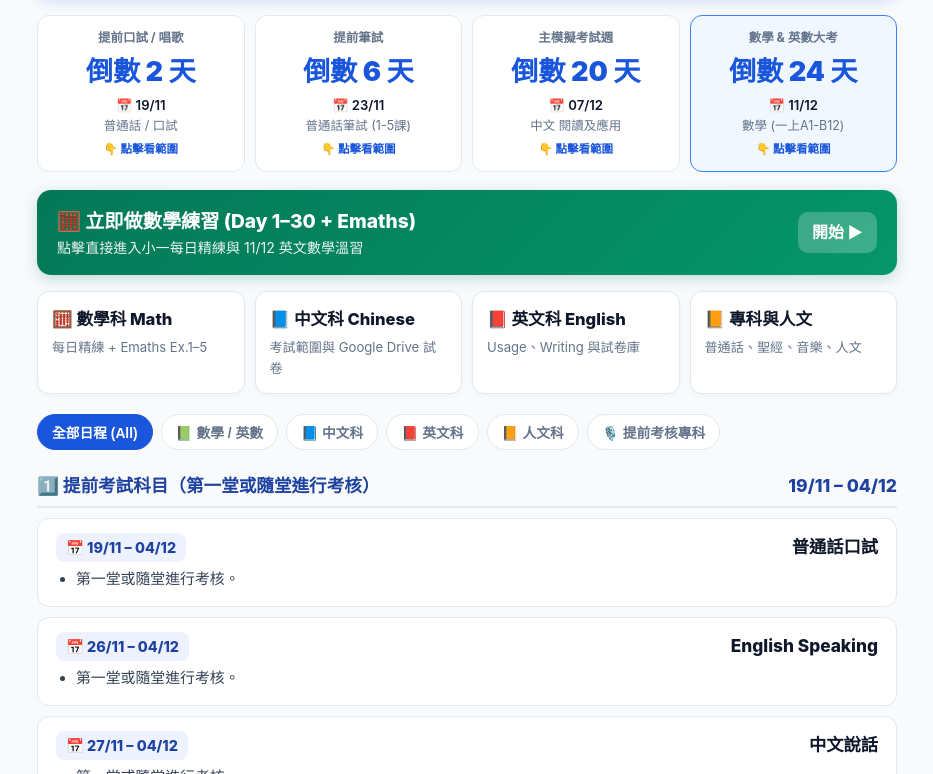
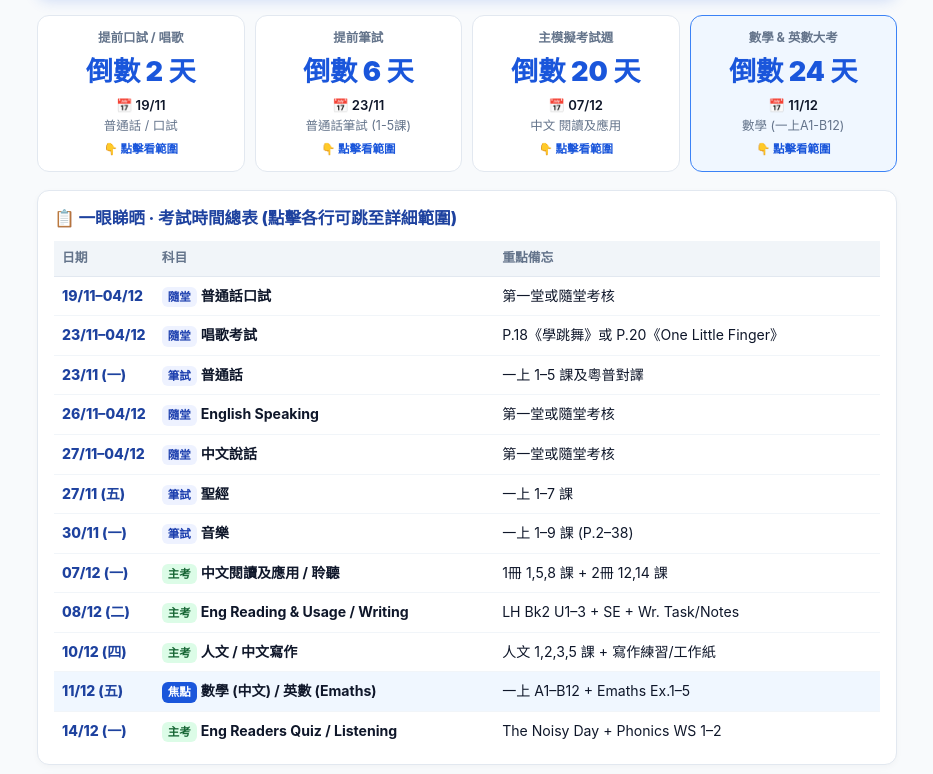
Before and after one commit to leighapollo277-coder/yy-math-drill, a plain HTML site: page index.html in a window 1280 px wide. Shown: the part 178-952 px from the top of the page, without its empty margins (173-1106 px from the left). Drawn offline with Linux system fonts and the light colour scheme.

Commit message:
feat: add compact at-a-glance one-view exam timetable on Home Hub

```diff
--- a/index.html
+++ b/index.html
@@ -160,6 +160,29 @@
     padding: 6px 14px; border-radius: 8px; font-size: 0.88rem; font-weight: 700; text-decoration: none; margin-top: 8px;
   }
 
+  /* At-a-Glance Compact Timetable */
+  .glance-card {
+    background: var(--card-bg);
+    border: 1px solid var(--border);
+    border-radius: 12px;
+    padding: 14px 16px;
+    margin-bottom: 16px;
+    box-shadow: 0 2px 6px rgba(0,0,0,0.03);
+    overflow-x: auto;
+  }
+  .glance-title { font-size: 1.04rem; font-weight: 800; color: var(--primary-dark); margin-bottom: 10px; }
+  .glance-table { width: 100%; border-collapse: collapse; font-size: 0.88rem; }
+  .glance-table th { text-align: left; padding: 7px 8px; background: #f1f5f9; color: var(--text-muted); font-size: 0.8rem; border-bottom: 1px solid var(--border); }
+  .glance-table td { padding: 8px 8px; border-bottom: 1px solid #f1f5f9; vertical-align: top; }
+  .glance-table tr:last-child td { border-bottom: none; }
+  .glance-table tr.glance-row { cursor: pointer; }
+  .glance-table tr.glance-row:hover { background: #f8fafc; }
+  .glance-date { font-weight: 800; color: var(--primary-dark); white-space: nowrap; width: 1%; }
+  .glance-subj { font-weight: 700; color: var(--text); }
+  .glance-tag { display: inline-block; font-size: 0.72rem; font-weight: 700; padding: 1px 6px; border-radius: 6px; background: #eef2ff; color: #1e40af; margin-right: 4px; }
+  .glance-tag.main { background: #dcfce7; color: #166534; }
+  .glance-tag.math { background: #1a56db; color: #ffffff; }
+
   /* Corkboard QR Section */
   .qr-section {
     background: var(--card-bg);
@@ -228,6 +251,30 @@
     </div>
 
     <div class="countdown-grid no-print" id="countdownGrid"></div>
+
+    <!-- At-a-Glance One-View Timetable -->
+    <section class="glance-card">
+      <div class="glance-title">📋 一眼睇晒 · 考試時間總表 (點擊各行可跳至詳細範圍)</div>
+      <table class="glance-table">
+        <thead>
+          <tr><th>日期</th><th>科目</th><th>重點備忘</th></tr>
+        </thead>
+        <tbody>
+          <tr class="glance-row" onclick="jumpToMilestone('cal-section-oral')"><td class="glance-date">19/11–04/12</td><td class="glance-subj"><span class="glance-tag">隨堂</span>普通話口試</td><td>第一堂或隨堂考核</td></tr>
+          <tr class="glance-row" onclick="jumpToMilestone('cal-section-oral')"><td class="glance-date">23/11–04/12</td><td class="glance-subj"><span class="glance-tag">隨堂</span>唱歌考試</td><td>P.18《學跳舞》或 P.20《One Little Finger》</td></tr>
+          <tr class="glance-row" onclick="jumpToMilestone('cal-section-written')"><td class="glance-date">23/11 (一)</td><td class="glance-subj"><span class="glance-tag">筆試</span>普通話</td><td>一上 1–5 課及粵普對譯</td></tr>
+          <tr class="glance-row" onclick="jumpToMilestone('cal-section-oral')"><td class="glance-date">26/11–04/12</td><td class="glance-subj"><span class="glance-tag">隨堂</span>English Speaking</td><td>第一堂或隨堂考核</td></tr>
+          <tr class="glance-row" onclick="jumpToMilestone('cal-section-oral')"><td class="glance-date">27/11–04/12</td><td class="glance-subj"><span class="glance-tag">隨堂</span>中文說話</td><td>第一堂或隨堂考核</td></tr>
+          <tr class="glance-row" onclick="jumpToMilestone('cal-section-written')"><td class="glance-date">27/11 (五)</td><td class="glance-subj"><span class="glance-tag">筆試</span>聖經</td><td>一上 1–7 課</td></tr>
+          <tr class="glance-row" onclick="jumpToMilestone('cal-section-written')"><td class="glance-date">30/11 (一)</td><td class="glance-subj"><span class="glance-tag">筆試</span>音樂</td><td>一上 1–9 課 (P.2–38)</td></tr>
+          <tr class="glance-row" onclick="jumpToMilestone('cal-item-0712')"><td class="glance-date">07/12 (一)</td><td class="glance-subj"><span class="glance-tag main">主考</span>中文閱讀及應用 / 聆聽</td><td>1冊 1,5,8 課 + 2冊 12,14 課</td></tr>
+          <tr class="glance-row" onclick="jumpToMilestone('cal-item-0812')"><td class="glance-date">08/12 (二)</td><td class="glance-subj"><span class="glance-tag main">主考</span>Eng Reading &amp; Usage / Writing</td><td>LH Bk2 U1–3 + SE + Wr. Task/Notes</td></tr>
+          <tr class="glance-row" onclick="jumpToMilestone('cal-item-1012')"><td class="glance-date">10/12 (四)</td><td class="glance-subj"><span class="glance-tag main">主考</span>人文 / 中文寫作</td><td>人文 1,2,3,5 課 + 寫作練習/工作紙</td></tr>
+          <tr class="glance-row" onclick="jumpToMilestone('cal-item-1112')" style="background:#f0f7ff;"><td class="glance-date">11/12 (五)</td><td class="glance-subj"><span class="glance-tag math">焦點</span>數學 (中文) / 英數 (Emaths)</td><td>一上 A1–B12 + Emaths Ex.1–5</td></tr>
+          <tr class="glance-row" onclick="jumpToMilestone('cal-item-1412')"><td class="glance-date">14/12 (一)</td><td class="glance-subj"><span class="glance-tag main">主考</span>Eng Readers Quiz / Listening</td><td>The Noisy Day + Phonics WS 1–2</td></tr>
+        </tbody>
+      </table>
+    </section>
 
     <!-- Math Primary CTA -->
     <a href="math/" class="hero-math-cta no-print">
```
